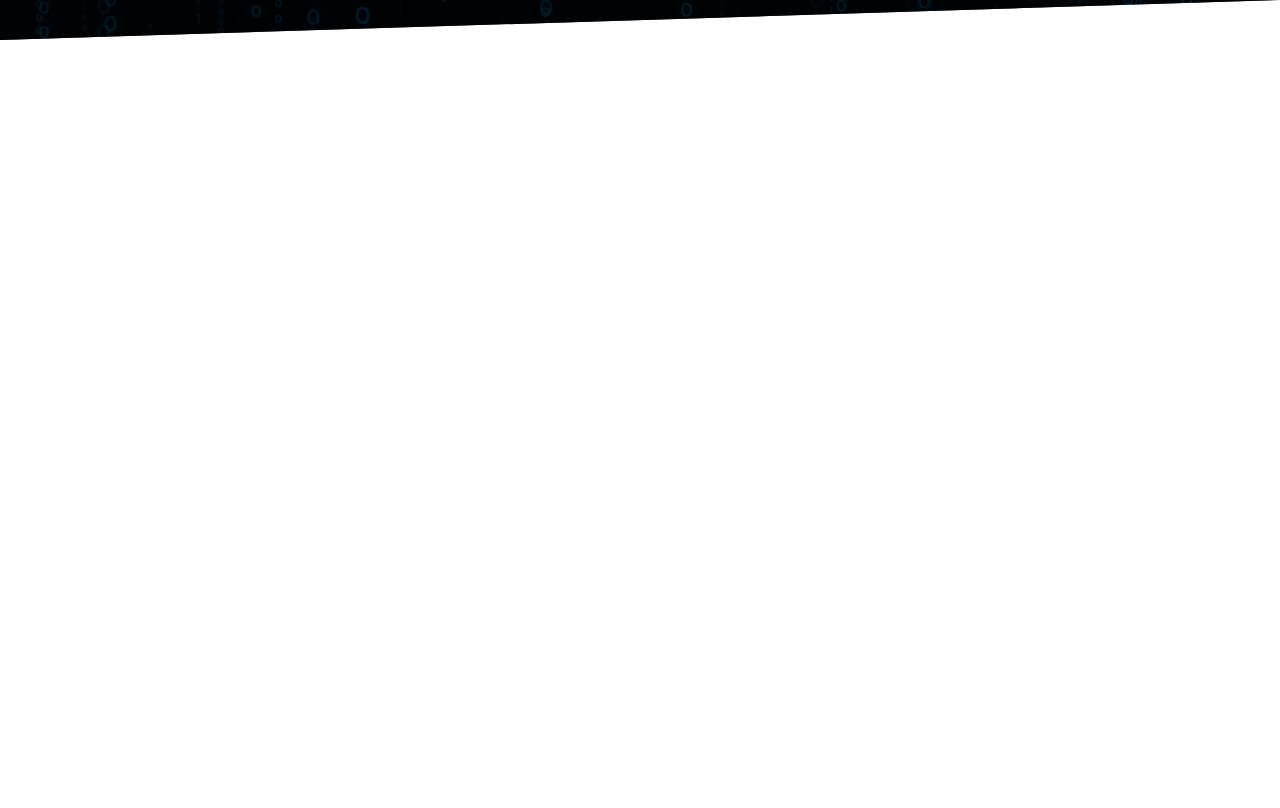
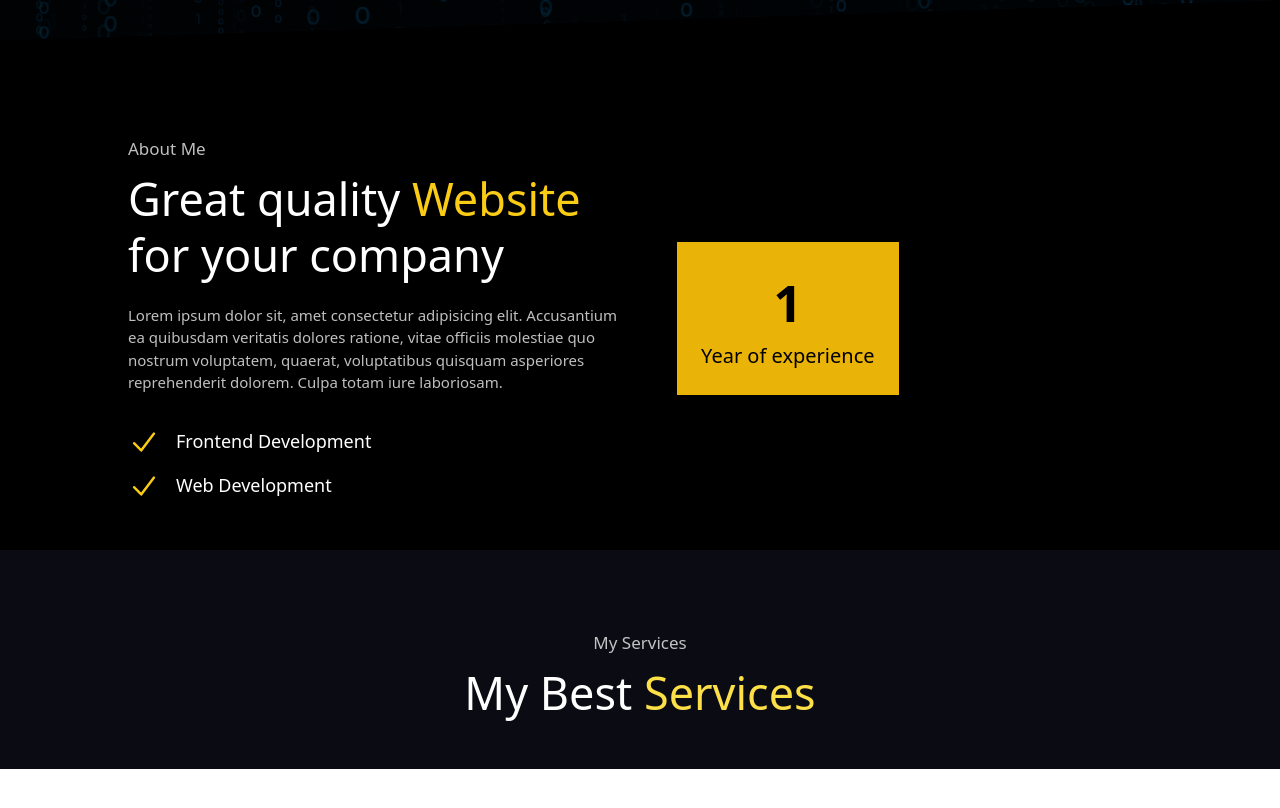
Before and after one commit to PiratesZackrozaq/portfolioReact, a Next.js app: page / in a window 1280 px wide. Shown: the part 760-1568 px from the top of the page. After the commit the page ends 1529 px from the top, so only its background shows below. Built offline with nearby package versions, Linux system fonts and the light colour scheme.

Commit message:
Add files via upload

```diff
--- a/pages/index.tsx
+++ b/pages/index.tsx
@@ -1,6 +1,8 @@
 import Hero from "@/components/Hero";
 import Nav from "@/components/Nav";
 import NavMobile from "@/components/NavMobile";
+import AboutMe from "@/components/AboutMe";
+import Services from "@/components/Services";
 import React, { useState } from "react";
 
 const Homepage = () => {
@@ -9,10 +11,12 @@ const Homepage = () => {
     const closeNavHandler = () => setShowNav(false);
 
     return (
-        <div className="overflow-hidden h-[2000px]">
+        <div className="overflow-hidden">
             <NavMobile showNav={showNav} closeNav={closeNavHandler} />
             <Nav openNav={showNavHandler} />
             <Hero />
+            <AboutMe />
+            <Services />
         </div>
     );
 };
```
